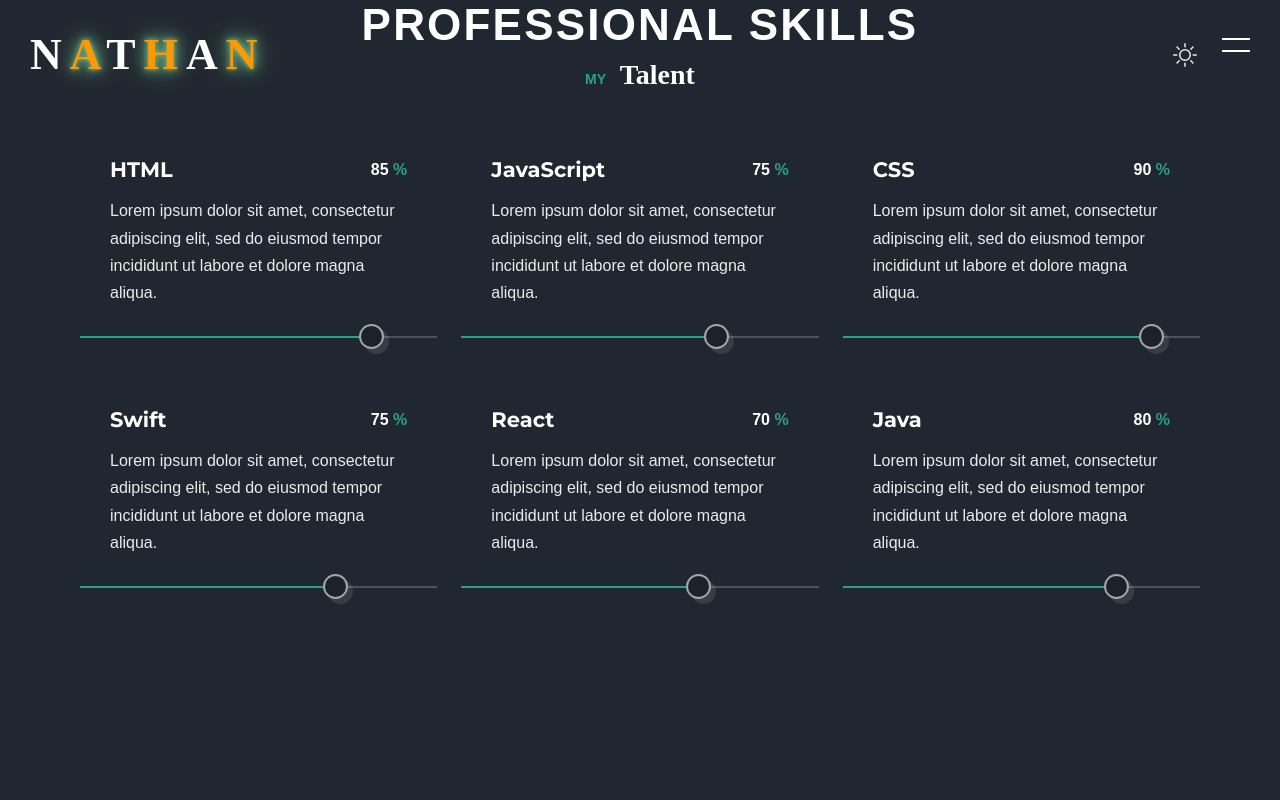
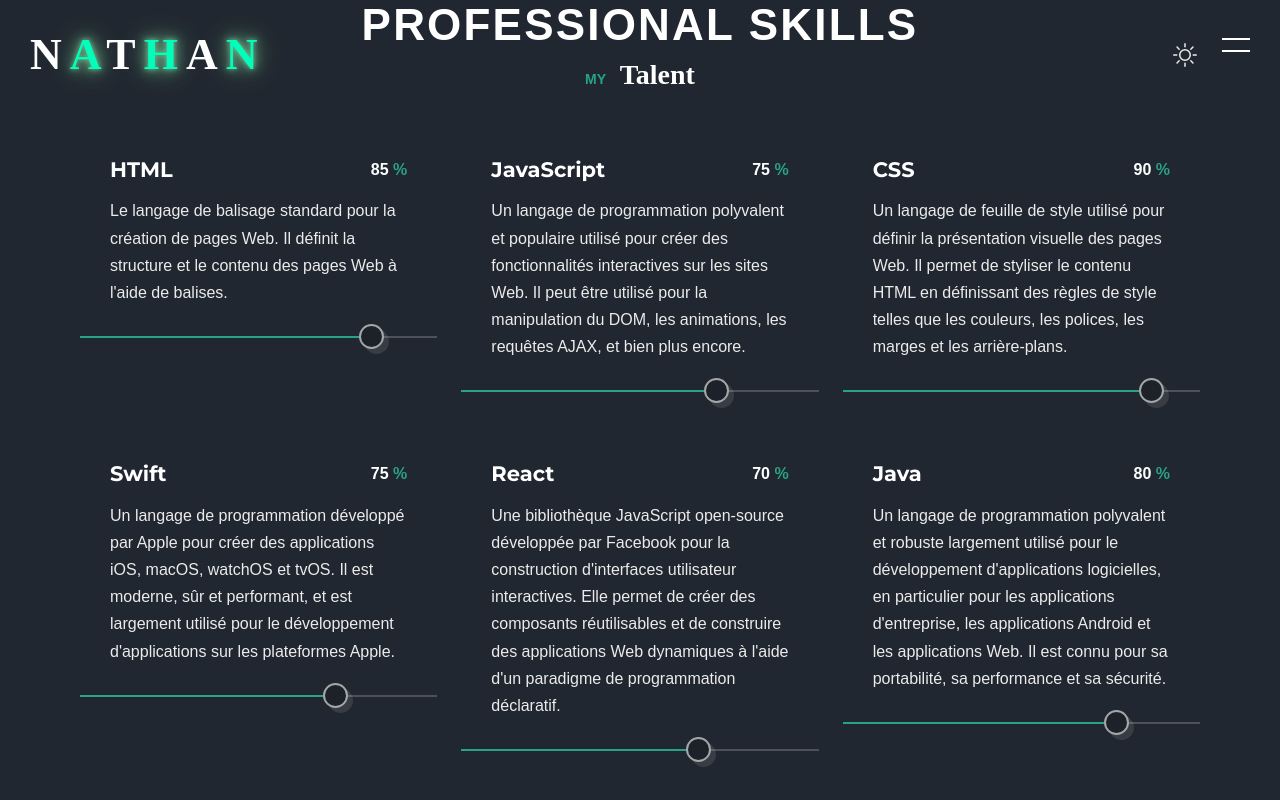
Before and after one commit to NathanMusoko/next13-deploy, a Next.js app: page /skills in a window 1280 px wide. Shown: the top 800 px of the page. Built offline with nearby package versions, Linux system fonts and the light colour scheme.

Commit message:
animation f

```diff
--- a/datalist/Data.jsx
+++ b/datalist/Data.jsx
@@ -141,7 +141,7 @@ const Data = () => {
       name: 'HTML',
       percentage: 85,
       description:
-        'Lorem ipsum dolor sit amet, consectetur adipiscing elit, sed do eiusmod tempor incididunt ut labore et dolore magna aliqua.',
+        `Le langage de balisage standard pour la création de pages Web. Il définit la structure et le contenu des pages Web à l'aide de balises.`,
     },
 
     {
@@ -149,7 +149,7 @@ const Data = () => {
       name: 'JavaScript',
       percentage: 75,
       description:
-        'Lorem ipsum dolor sit amet, consectetur adipiscing elit, sed do eiusmod tempor incididunt ut labore et dolore magna aliqua.',
+        `Un langage de programmation polyvalent et populaire utilisé pour créer des fonctionnalités interactives sur les sites Web. Il peut être utilisé pour la manipulation du DOM, les animations, les requêtes AJAX, et bien plus encore.`,
     },
 
     {
@@ -157,7 +157,7 @@ const Data = () => {
       name: 'CSS',
       percentage: 90,
       description:
-        'Lorem ipsum dolor sit amet, consectetur adipiscing elit, sed do eiusmod tempor incididunt ut labore et dolore magna aliqua.',
+        `Un langage de feuille de style utilisé pour définir la présentation visuelle des pages Web. Il permet de styliser le contenu HTML en définissant des règles de style telles que les couleurs, les polices, les marges et les arrière-plans.`,
     },
 
     {
@@ -165,7 +165,7 @@ const Data = () => {
       name: 'Swift',
       percentage: 75,
       description:
-        'Lorem ipsum dolor sit amet, consectetur adipiscing elit, sed do eiusmod tempor incididunt ut labore et dolore magna aliqua.',
+        ` Un langage de programmation développé par Apple pour créer des applications iOS, macOS, watchOS et tvOS. Il est moderne, sûr et performant, et est largement utilisé pour le développement d'applications sur les plateformes Apple.`,
     },
 
     {
@@ -173,7 +173,7 @@ const Data = () => {
       name: 'React',
       percentage: 70,
       description:
-        'Lorem ipsum dolor sit amet, consectetur adipiscing elit, sed do eiusmod tempor incididunt ut labore et dolore magna aliqua.',
+        `Une bibliothèque JavaScript open-source développée par Facebook pour la construction d'interfaces utilisateur interactives. Elle permet de créer des composants réutilisables et de construire des applications Web dynamiques à l'aide d'un paradigme de programmation déclaratif.`,
     },
 
     {
@@ -181,7 +181,7 @@ const Data = () => {
       name: 'Java',
       percentage: 80,
       description:
-        'Lorem ipsum dolor sit amet, consectetur adipiscing elit, sed do eiusmod tempor incididunt ut labore et dolore magna aliqua.',
+        `Un langage de programmation polyvalent et robuste largement utilisé pour le développement d'applications logicielles, en particulier pour les applications d'entreprise, les applications Android et les applications Web. Il est connu pour sa portabilité, sa performance et sa sécurité.`,
     },],
 
     cv: [{
--- a/styles/Contact.module.css
+++ b/styles/Contact.module.css
@@ -23,7 +23,7 @@
 }
 
 .section_title{
-    font-size: 44px;
+    font-size: 40px;
     font-family: 'Jost', sans-serif;
 }
 
--- a/styles/Header.module.css
+++ b/styles/Header.module.css
@@ -159,7 +159,7 @@
 
 .nav_logo span {
     font-weight: bold;
-    color: #ff9900;
+    color: #00ffbb;
 }
 
 @keyframes fadeIn {
@@ -194,7 +194,7 @@
 
 @media screen and (max-width: 1200px) {
     .nav_logo {
-        font-size: 22px;
+        font-size: 20px;
         letter-spacing: 1px;
     }
 }
--- a/styles/Index.module.css
+++ b/styles/Index.module.css
@@ -70,7 +70,7 @@
     }
 
     100% {
-        width: 75%;
+        width: 45%;
     }
 }
 
```
